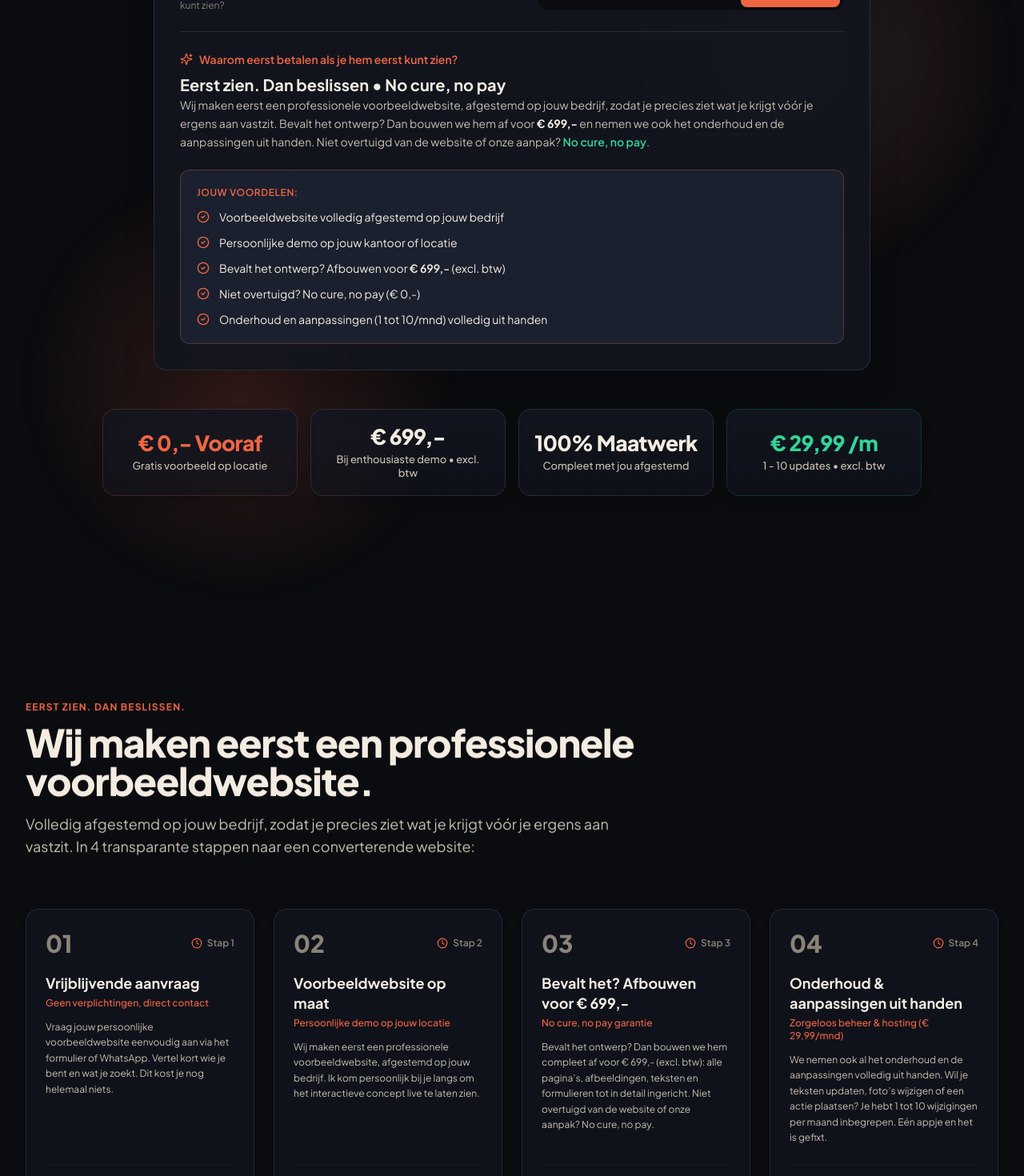
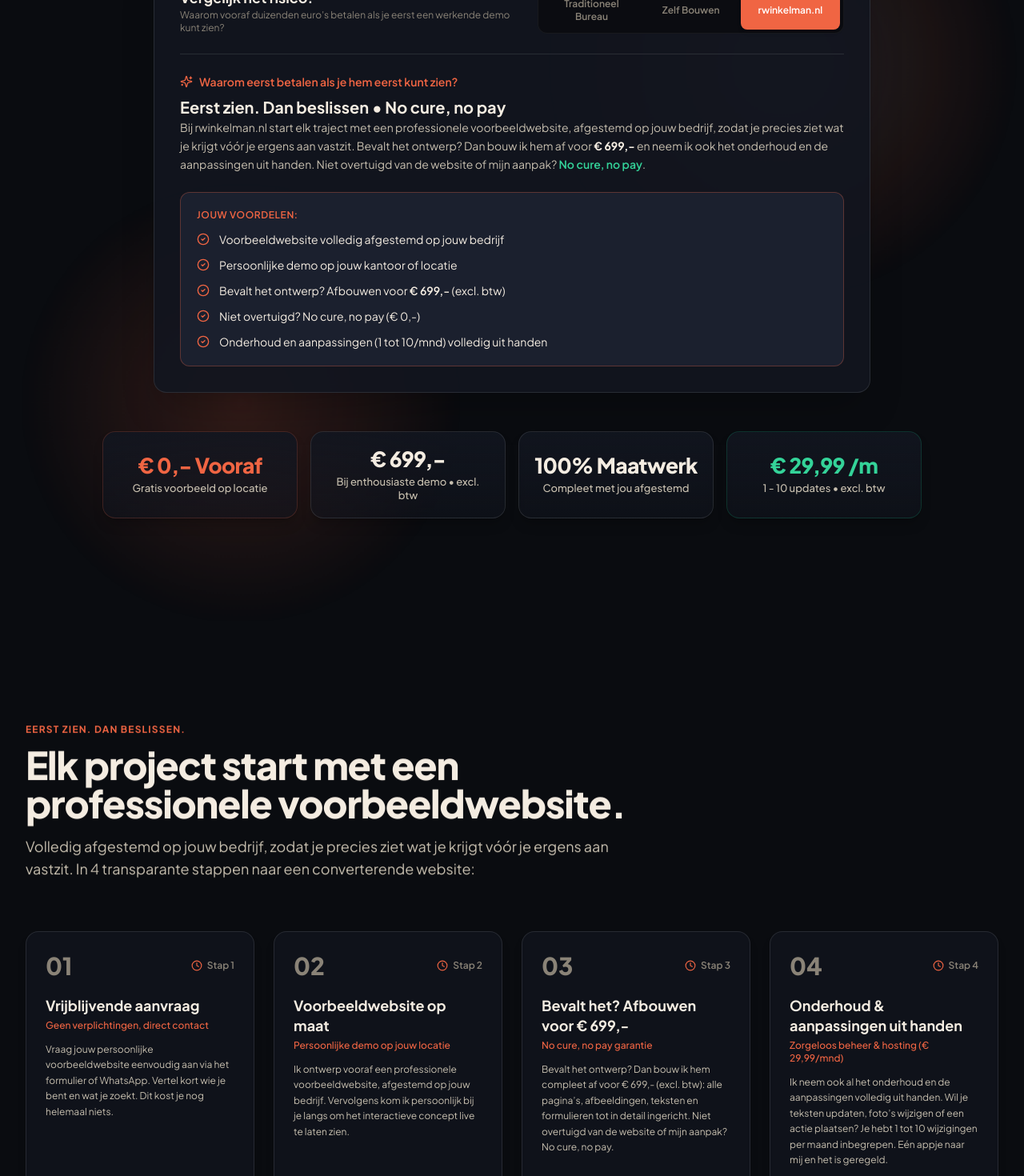
Before and after one commit to rubenwinkelman/rwinkelman, a React (Vite) app: page / in a window 1280 px wide. Shown: the part 720-2190 px from the top of the page at 80% size. Built offline with nearby package versions, Linux system fonts and the light colour scheme.

Commit message:
refactor(copy): align tone of voice with studio branding and personal service

```diff
--- a/index.html
+++ b/index.html
@@ -6,7 +6,7 @@
     <link rel="apple-touch-icon" href="/apple-touch-icon.png" />
     <meta name="viewport" content="width=device-width, initial-scale=1.0" />
     <title>Website Laten Maken | Websites op Maat | Ruben Winkelman</title>
-    <meta name="description" content="Wij maken eerst een professionele voorbeeldwebsite die volledig is afgestemd op jouw bedrijf. Eerst zien. Dan beslissen. Bevalt het ontwerp? Afbouwen voor € 699,- excl. btw. No cure, no pay." />
+    <meta name="description" content="Bij rwinkelman.nl start elk traject met een professionele voorbeeldwebsite die volledig is afgestemd op jouw bedrijf. Eerst zien. Dan beslissen. Bevalt het ontwerp? Afbouwen voor € 699,- excl. btw. No cure, no pay." />
     <meta name="keywords" content="webdesign drachten, website laten maken drachten, website laten maken friesland, ruben winkelman, websites op maat, betaalbare website mkb, professionele website ondernemer, no cure no pay webdesign" />
     <meta name="robots" content="index, follow, max-image-preview:large, max-snippet:-1, max-video-preview:-1" />
     <link rel="canonical" href="https://www.rwinkelman.nl" />
@@ -17,7 +17,7 @@
     <meta property="og:type" content="website" />
     <meta property="og:url" content="https://www.rwinkelman.nl" />
     <meta property="og:title" content="Website Laten Maken | Websites op Maat | Ruben Winkelman" />
-    <meta property="og:description" content="Wij maken eerst een professionele voorbeeldwebsite die volledig is afgestemd op jouw bedrijf. Eerst zien. Dan beslissen. Bevalt het ontwerp? Afbouwen voor € 699,- excl. btw. No cure, no pay." />
+    <meta property="og:description" content="Bij rwinkelman.nl start elk traject met een professionele voorbeeldwebsite die volledig is afgestemd op jouw bedrijf. Eerst zien. Dan beslissen. Bevalt het ontwerp? Afbouwen voor € 699,- excl. btw. No cure, no pay." />
     <meta property="og:image" content="https://www.rwinkelman.nl/og-image.jpg" />
     <meta property="og:image:width" content="1200" />
     <meta property="og:image:height" content="630" />
@@ -29,7 +29,7 @@
     <meta name="twitter:card" content="summary_large_image" />
     <meta name="twitter:url" content="https://www.rwinkelman.nl" />
     <meta name="twitter:title" content="Website Laten Maken | Websites op Maat | Ruben Winkelman" />
-    <meta name="twitter:description" content="Wij maken eerst een professionele voorbeeldwebsite afgestemd op jouw bedrijf. Eerst zien. Dan beslissen. Afbouwen voor € 699,- excl. btw. No cure, no pay." />
+    <meta name="twitter:description" content="Bij rwinkelman.nl start elk traject met een professionele voorbeeldwebsite afgestemd op jouw bedrijf. Eerst zien. Dan beslissen. Afbouwen voor € 699,- excl. btw. No cure, no pay." />
     <meta name="twitter:image" content="https://www.rwinkelman.nl/og-image.jpg" />
 
     <!-- Structured Data (Schema.org JSON-LD voor Google & lokale vindbaarheid) -->
@@ -104,7 +104,7 @@
           Eerst zien. Dan beslissen. Jouw website op maat.
         </h1>
         <p class="mt-6 text-lg sm:text-xl text-[#D1C7BD] max-w-2xl leading-relaxed">
-          Wij maken eerst een professionele voorbeeldwebsite die volledig is afgestemd op jouw bedrijf, zodat je precies ziet wat je krijgt vóór je ergens aan vastzit. Bevalt het ontwerp? Dan bouwen we hem af voor <span style="white-space: nowrap;">€&nbsp;699,-</span> (excl. btw) en nemen we ook het onderhoud en de aanpassingen uit handen. Niet overtuigd? No cure, no pay.
+          Bij rwinkelman.nl start elk traject met een professionele voorbeeldwebsite die volledig is afgestemd op jouw bedrijf, zodat je precies ziet wat je krijgt vóór je ergens aan vastzit. Bevalt het ontwerp? Dan bouw ik hem af voor <span style="white-space: nowrap;">€&nbsp;699,-</span> (excl. btw) en neem ik ook het onderhoud en de aanpassingen uit handen. Niet overtuigd? No cure, no pay.
         </p>
       </header>
 
@@ -145,7 +145,7 @@
           </div>
           <div class="bg-[#121620]/60 p-6 rounded-xl border border-white/5">
             <h4 class="font-bold text-[#F4ECE1] mb-2">4. Livegang bij Tevredenheid</h4>
-            <p>Pas als jij 100% tevreden bent ronden we de site af en betaal je € 699,- excl. btw.</p>
+            <p>Pas als jij 100% tevreden bent rond ik de site af en betaal je € 699,- excl. btw.</p>
           </div>
         </div>
       </section>
--- a/src/components/ContactSection.jsx
+++ b/src/components/ContactSection.jsx
@@ -78,7 +78,7 @@ export default function ContactSection() {
             Vraag jouw persoonlijke voorbeeldwebsite aan!
           </h2>
           <p className="mt-4 text-base sm:text-lg text-brand-sandMuted leading-relaxed">
-            Wij maken eerst een professionele voorbeeldwebsite, afgestemd op jouw bedrijf, zodat je precies ziet wat je krijgt vóór je ergens aan vastzit. Bevalt het ontwerp? Dan bouwen we hem af voor <span className="whitespace-nowrap font-bold text-brand-sand">€&nbsp;699,-</span> en nemen we ook het onderhoud en de aanpassingen uit handen. Niet overtuigd van de website of onze aanpak? <span className="whitespace-nowrap text-emerald-400 font-semibold">No cure, no pay</span>.
+            Bij rwinkelman.nl start elk traject met een professionele voorbeeldwebsite, afgestemd op jouw bedrijf, zodat je precies ziet wat je krijgt vóór je ergens aan vastzit. Bevalt het ontwerp? Dan bouw ik hem af voor <span className="whitespace-nowrap font-bold text-brand-sand">€&nbsp;699,-</span> en neem ik ook het onderhoud en de aanpassingen uit handen. Niet overtuigd van de website of mijn aanpak? <span className="whitespace-nowrap text-emerald-400 font-semibold">No cure, no pay</span>.
           </p>
         </div>
 
@@ -144,7 +144,7 @@ export default function ContactSection() {
             {/* Assurance Card */}
             <div className="p-6 rounded-2xl bg-brand-elevated/70 border border-white/5 space-y-3">
               <div className="text-xs uppercase tracking-wider text-brand-sandDim font-semibold">
-                Onze 3 beloftes:
+                Mijn 3 beloftes:
               </div>
               <div className="flex items-center gap-2.5 text-xs text-brand-sandMuted">
                 <CheckCircle2 className="w-4 h-4 text-brand-accent flex-shrink-0" />
--- a/src/components/FAQSection.jsx
+++ b/src/components/FAQSection.jsx
@@ -13,7 +13,7 @@ export default function FAQSection() {
     },
     {
       q: 'Wanneer betaal ik de eenmalige € 699,-?',
-      a: 'Tijdens het persoonlijke bezoek demonstreer ik het werkende voorbeeld. Ben je enthousiast over het concept en wil je dat we jouw website definitief gaan bouwen? Dan betaal je € 699,-. Vanaf dat moment ga ik direct aan de slag om de website compleet af te bouwen: alle pagina’s, afbeeldingen, teksten en functionaliteiten worden tot in detail ingericht.'
+      a: 'Tijdens het persoonlijke bezoek demonstreer ik het werkende voorbeeld. Ben je enthousiast over het concept en wil je dat ik jouw website definitief ga bouwen? Dan betaal je € 699,-. Vanaf dat moment ga ik direct aan de slag om de website compleet af te bouwen: alle pagina’s, afbeeldingen, teksten en functionaliteiten worden tot in detail ingericht.'
     },
     {
       q: 'Neem je ook bestaande websites van derden in beheer?',
--- a/src/components/Footer.jsx
+++ b/src/components/Footer.jsx
@@ -25,7 +25,7 @@ export default function Footer({ onOpenLegal }) {
             </div>
 
             <p className="text-sm text-brand-sandMuted leading-relaxed">
-              Onderscheidende websites op maat. Wij maken eerst een professionele voorbeeldwebsite, afgestemd op jouw bedrijf. Bevalt het ontwerp? Dan bouwen we hem af voor <span className="whitespace-nowrap">€&nbsp;699,-</span> en nemen we ook het onderhoud en de aanpassingen uit handen. <span className="whitespace-nowrap">No cure, no pay</span>.
+              Onderscheidende websites op maat. Bij rwinkelman.nl start elk traject met een professionele voorbeeldwebsite op maat. Bevalt het ontwerp? Dan bouw ik hem af voor <span className="whitespace-nowrap">€&nbsp;699,-</span> en neem ik ook het onderhoud en de aanpassingen uit handen. <span className="whitespace-nowrap">No cure, no pay</span>.
             </p>
 
             <div className="flex items-center gap-4 text-xs text-brand-sandDim pt-2">
--- a/src/components/Hero.jsx
+++ b/src/components/Hero.jsx
@@ -79,7 +79,7 @@ export default function Hero() {
             </h1>
 
             <p className="anim-hero-2 text-sm sm:text-base md:text-lg text-brand-sandMuted leading-relaxed max-w-2xl mx-auto font-normal">
-              Wij maken eerst een <span className="text-brand-sand font-semibold">professionele voorbeeldwebsite</span>, afgestemd op jouw bedrijf, zodat je precies ziet wat je krijgt vóór je ergens aan vastzit. Bevalt het ontwerp? Dan bouwen we hem af voor <span className="whitespace-nowrap text-brand-accent font-bold">€&nbsp;699,-</span> <span className="whitespace-nowrap text-xs sm:text-sm text-brand-sandDim">(excl.&nbsp;btw)</span> en nemen we ook het onderhoud en de aanpassingen uit handen. Niet overtuigd? <span className="whitespace-nowrap text-emerald-400 font-semibold">No cure, no pay</span>.
+              Bij rwinkelman.nl start elk traject met een <span className="text-brand-sand font-semibold">professionele voorbeeldwebsite</span>, afgestemd op jouw bedrijf, zodat je precies ziet wat je krijgt vóór je ergens aan vastzit. Bevalt het ontwerp? Dan bouw ik hem af voor <span className="whitespace-nowrap text-brand-accent font-bold">€&nbsp;699,-</span> <span className="whitespace-nowrap text-xs sm:text-sm text-brand-sandDim">(excl.&nbsp;btw)</span> en neem ik ook het onderhoud en de aanpassingen uit handen. Niet overtuigd? <span className="whitespace-nowrap text-emerald-400 font-semibold">No cure, no pay</span>.
             </p>
           </div>
 
@@ -234,7 +234,7 @@ export default function Hero() {
                     Eerst zien. Dan beslissen &bull; No cure, no pay
                   </h3>
                   <p className="text-sm text-brand-sandMuted leading-relaxed">
-                    Wij maken eerst een professionele voorbeeldwebsite, afgestemd op jouw bedrijf, zodat je precies ziet wat je krijgt vóór je ergens aan vastzit. Bevalt het ontwerp? Dan bouwen we hem af voor <span className="whitespace-nowrap font-bold text-brand-sand">€&nbsp;699,-</span> en nemen we ook het onderhoud en de aanpassingen uit handen. Niet overtuigd van de website of onze aanpak? <span className="whitespace-nowrap text-emerald-400 font-semibold">No cure, no pay</span>.
+                    Bij rwinkelman.nl start elk traject met een professionele voorbeeldwebsite, afgestemd op jouw bedrijf, zodat je precies ziet wat je krijgt vóór je ergens aan vastzit. Bevalt het ontwerp? Dan bouw ik hem af voor <span className="whitespace-nowrap font-bold text-brand-sand">€&nbsp;699,-</span> en neem ik ook het onderhoud en de aanpassingen uit handen. Niet overtuigd van de website of mijn aanpak? <span className="whitespace-nowrap text-emerald-400 font-semibold">No cure, no pay</span>.
                   </p>
                 </div>
                 <div className="bg-brand-elevated/90 rounded-xl p-5 border border-brand-accentBorder space-y-3">
--- a/src/components/Philosophy.jsx
+++ b/src/components/Philosophy.jsx
@@ -9,7 +9,7 @@ export default function Philosophy() {
   const technicalPoints = [
     {
       title: 'Schone & solide bouw',
-      description: 'Volledig met de hand gebouwd in heldere code. Geen knip-en-plakwerk, maar een website die jarenlang snel, stabiel en veilig blijft.'
+      description: 'Gebouwd met de nieuwste technieken en zuivere code. Geen trage templates of knip-en-plakwerk, maar een website die jarenlang snel, stabiel en veilig blijft.'
     },
     {
       title: 'Directe laadsnelheid',
@@ -28,7 +28,7 @@ export default function Philosophy() {
     },
     {
       title: 'Duidelijk voor de bezoeker',
-      description: 'We nemen twijfels bij je bezoeker meteen weg. Heldere informatie en logische stappen zorgen dat klanten sneller contact opnemen.'
+      description: 'Ik neem twijfels bij je bezoeker meteen weg. Heldere informatie en logische stappen zorgen dat klanten sneller contact opnemen.'
     },
     {
       title: 'Heldere en eerlijke taal',
@@ -46,7 +46,7 @@ export default function Philosophy() {
         {/* Section Header */}
         <div className="philosophy-header reveal-item max-w-3xl mb-16">
           <div className="text-xs font-bold uppercase tracking-widest text-brand-accent mb-3">
-            Onze visie
+            Mijn visie
           </div>
           <h2 className="text-3xl sm:text-4xl md:text-5xl font-extrabold text-brand-sand tracking-tight leading-tight">
             Waarom techniek en creativiteit onafscheidelijk zijn.
@@ -114,7 +114,7 @@ export default function Philosophy() {
                 2. Karakter &amp; overtuiging
               </h3>
               <p className="text-sm text-brand-sandMuted mb-6 leading-relaxed">
-                Een sterke website begint met een scherp oog voor stijl. We vertalen jouw bedrijf naar een uitstraling die direct autoriteit uitstraalt en vertrouwen wekt.
+                Een sterke website begint met een scherp oog voor stijl. Ik vertaal jouw bedrijf naar een uitstraling die direct autoriteit uitstraalt en vertrouwen wekt.
               </p>
 
               <div className="space-y-4 pt-4 border-t border-white/10">
@@ -201,7 +201,7 @@ export default function Philosophy() {
                       </span>
                     </h3>
                     <p className="mt-4 text-sm sm:text-base text-brand-sandMuted leading-relaxed">
-                      Veel bureaus leveren trage sjablonen af die 4 tot 6 seconden nodig hebben om te laden. Wij ontwikkelen elke website volledig op maat met moderne frameworks en ultra-lichte code. Het resultaat? Een perfecte score op <span className="text-brand-sand font-semibold">Google PageSpeed</span> en <span className="text-brand-sand font-semibold">SEO-vindbaarheid</span>.
+                      Veel bureaus leveren trage sjablonen af die 4 tot 6 seconden nodig hebben om te laden. Ik ontwikkel elke website volledig op maat met de nieuwste technieken en ultra-lichte code. Het resultaat? Een perfecte score op <span className="text-brand-sand font-semibold">Google PageSpeed</span> en <span className="text-brand-sand font-semibold">SEO-vindbaarheid</span>.
                     </p>
                   </div>
 
@@ -229,7 +229,7 @@ export default function Philosophy() {
                       rel="noopener noreferrer"
                       className="inline-flex items-center gap-2 text-xs sm:text-sm font-semibold text-emerald-400 hover:text-emerald-300 transition-colors group"
                     >
-                      <span>Test onze live score zelf op Google PageSpeed</span>
+                      <span>Test de live score zelf op Google PageSpeed</span>
                       <ExternalLink className="w-4 h-4 group-hover:translate-x-0.5 group-hover:-translate-y-0.5 transition-transform" />
                     </a>
                   </div>
@@ -244,7 +244,7 @@ export default function Philosophy() {
                       </span>
                     </h3>
                     <p className="mt-4 text-sm sm:text-base text-brand-sandMuted leading-relaxed">
-                      Standaard WordPress-sites scoren vrijwel altijd een <span className="text-rose-400 font-semibold">D of F</span> door kwetsbare plugins en verouderde systemen. Omdat wij bouwen in zuivere code zonder trage plugins, is jouw website standaard optimaal beschermd.
+                      Standaard WordPress-sites scoren vrijwel altijd een <span className="text-rose-400 font-semibold">D of F</span> door kwetsbare plugins en verouderde systemen. Omdat ik bouw in zuivere code zonder trage plugins, is jouw website standaard optimaal beschermd.
                     </p>
                   </div>
 
@@ -272,7 +272,7 @@ export default function Philosophy() {
                       rel="noopener noreferrer"
                       className="inline-flex items-center gap-2 text-xs sm:text-sm font-semibold text-emerald-400 hover:text-emerald-300 transition-colors group"
                     >
-                      <span>Verifieer onze live A+ score op SecurityHeaders.com</span>
+                      <span>Verifieer de live A+ score op SecurityHeaders.com</span>
                       <ExternalLink className="w-4 h-4 group-hover:translate-x-0.5 group-hover:-translate-y-0.5 transition-transform" />
                     </a>
                   </div>
--- a/src/components/PricingSection.jsx
+++ b/src/components/PricingSection.jsx
@@ -21,7 +21,7 @@ export default function PricingSection() {
             Eerst zien. Dan beslissen.
           </h2>
           <p className="mt-4 text-base sm:text-lg text-brand-sandMuted leading-relaxed">
-            Wij maken eerst een professionele voorbeeldwebsite, afgestemd op jouw bedrijf. Bevalt het ontwerp? Dan bouwen we hem af voor <span className="whitespace-nowrap font-bold text-brand-sand">€&nbsp;699,-</span> en nemen we ook het onderhoud en de aanpassingen uit handen. Niet overtuigd van de website of onze aanpak? <span className="whitespace-nowrap text-emerald-400 font-semibold">No cure, no pay</span>. <span className="text-xs text-brand-sandDim block mt-1.5">Alle vermelde tarieven zijn exclusief 21% btw.</span>
+            Bij rwinkelman.nl start elk traject met een professionele voorbeeldwebsite, afgestemd op jouw bedrijf. Bevalt het ontwerp? Dan bouw ik hem af voor <span className="whitespace-nowrap font-bold text-brand-sand">€&nbsp;699,-</span> en neem ik ook het onderhoud en de aanpassingen uit handen. Niet overtuigd van de website of mijn aanpak? <span className="whitespace-nowrap text-emerald-400 font-semibold">No cure, no pay</span>. <span className="text-xs text-brand-sandDim block mt-1.5">Alle vermelde tarieven zijn exclusief 21% btw.</span>
           </p>
         </div>
 
--- a/src/components/Workflow.jsx
+++ b/src/components/Workflow.jsx
@@ -21,7 +21,7 @@ export default function Workflow() {
       subtitle: 'Persoonlijke demo op jouw locatie',
       icon: Laptop,
       leadTime: 'Stap 2',
-      description: 'Wij maken eerst een professionele voorbeeldwebsite, afgestemd op jouw bedrijf. Ik kom persoonlijk bij je langs om het interactieve concept live te laten zien.',
+      description: 'Ik ontwerp vooraf een professionele voorbeeldwebsite, afgestemd op jouw bedrijf. Vervolgens kom ik persoonlijk bij je langs om het interactieve concept live te laten zien.',
       highlights: ['Volledig afgestemd op jouw bedrijf', 'Persoonlijke demo op locatie', 'Eerst zien. Dan beslissen.']
     },
     {
@@ -30,7 +30,7 @@ export default function Workflow() {
       subtitle: 'No cure, no pay garantie',
       icon: Sparkles,
       leadTime: 'Stap 3',
-      description: 'Bevalt het ontwerp? Dan bouwen we hem compleet af voor € 699,- (excl. btw): alle pagina’s, afbeeldingen, teksten en formulieren tot in detail ingericht. Niet overtuigd van de website of onze aanpak? No cure, no pay.',
+      description: 'Bevalt het ontwerp? Dan bouw ik hem compleet af voor € 699,- (excl. btw): alle pagina’s, afbeeldingen, teksten en formulieren tot in detail ingericht. Niet overtuigd van de website of mijn aanpak? No cure, no pay.',
       highlights: ['Afbouwen voor € 699,- excl. btw', 'No cure, no pay (€ 0,-)', 'Pas betalen bij akkoord']
     },
     {
@@ -39,7 +39,7 @@ export default function Workflow() {
       subtitle: 'Zorgeloos beheer & hosting (€ 29,99/mnd)',
       icon: RefreshCw,
       leadTime: 'Stap 4',
-      description: 'We nemen ook al het onderhoud en de aanpassingen volledig uit handen. Wil je teksten updaten, foto’s wijzigen of een actie plaatsen? Je hebt 1 tot 10 wijzigingen per maand inbegrepen. Eén appje en het is gefixt.',
+      description: 'Ik neem ook al het onderhoud en de aanpassingen volledig uit handen. Wil je teksten updaten, foto’s wijzigen of een actie plaatsen? Je hebt 1 tot 10 wijzigingen per maand inbegrepen. Eén appje naar mij en het is geregeld.',
       highlights: ['Onderhoud volledig uit handen', '1 tot 10 wijzigingen per maand', 'Altijd direct contact via WhatsApp']
     }
   ];
@@ -54,7 +54,7 @@ export default function Workflow() {
             Eerst Zien. Dan Beslissen.
           </div>
           <h2 className="text-3xl sm:text-4xl md:text-5xl font-extrabold text-brand-sand tracking-tight leading-tight">
-            Wij maken eerst een professionele voorbeeldwebsite.
+            Elk project start met een professionele voorbeeldwebsite.
           </h2>
           <p className="mt-4 text-base sm:text-lg text-brand-sandMuted leading-relaxed">
             Volledig afgestemd op jouw bedrijf, zodat je precies ziet wat je krijgt vóór je ergens aan vastzit. In 4 transparante stappen naar een converterende website:
```
Also changed, not shown: src/components/LegalModal.jsx (+7 -7 lines), public/llms.txt.
